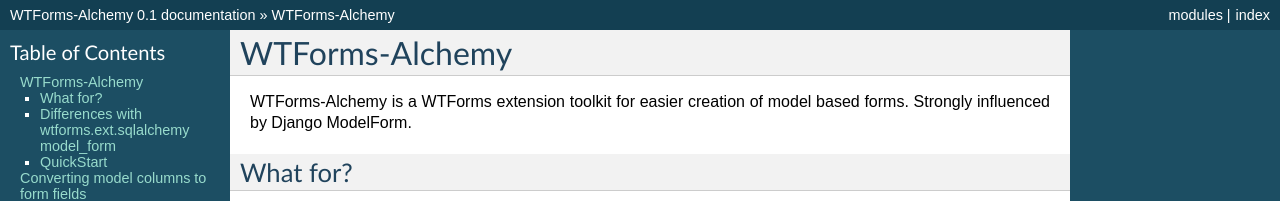
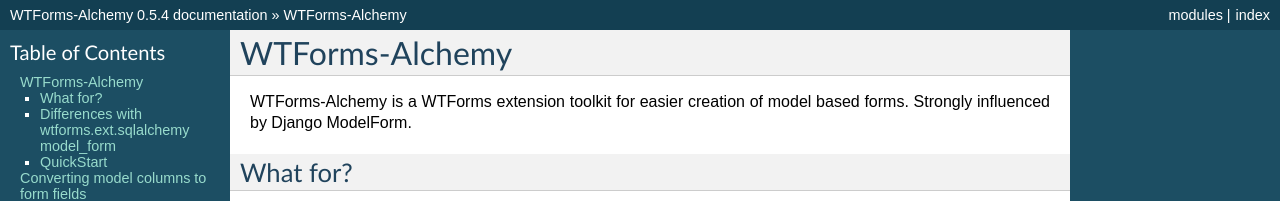
Before and after one commit to kvesteri/wtforms-alchemy, a Sphinx documentation site: the page built from docs/index.rst, in a window 1280 px wide and 900 px high. Shown: the top 201 px of the window. Built offline with Sphinx 7.4.7, drawn with Linux system fonts in a browser that asks for light colours; some of the changed text lies outside the part shown.

Commit message:
Updated docs version

```diff
--- a/docs/conf.py
+++ b/docs/conf.py
@@ -48,9 +48,9 @@
 # built documents.
 #
 # The short X.Y version.
-version = '0.1'
+version = '0.5.4'
 # The full version, including alpha/beta/rc tags.
-release = '0.1'
+release = '0.5.4'
 
 # The language for content autogenerated by Sphinx. Refer to documentation
 # for a list of supported languages.
```
